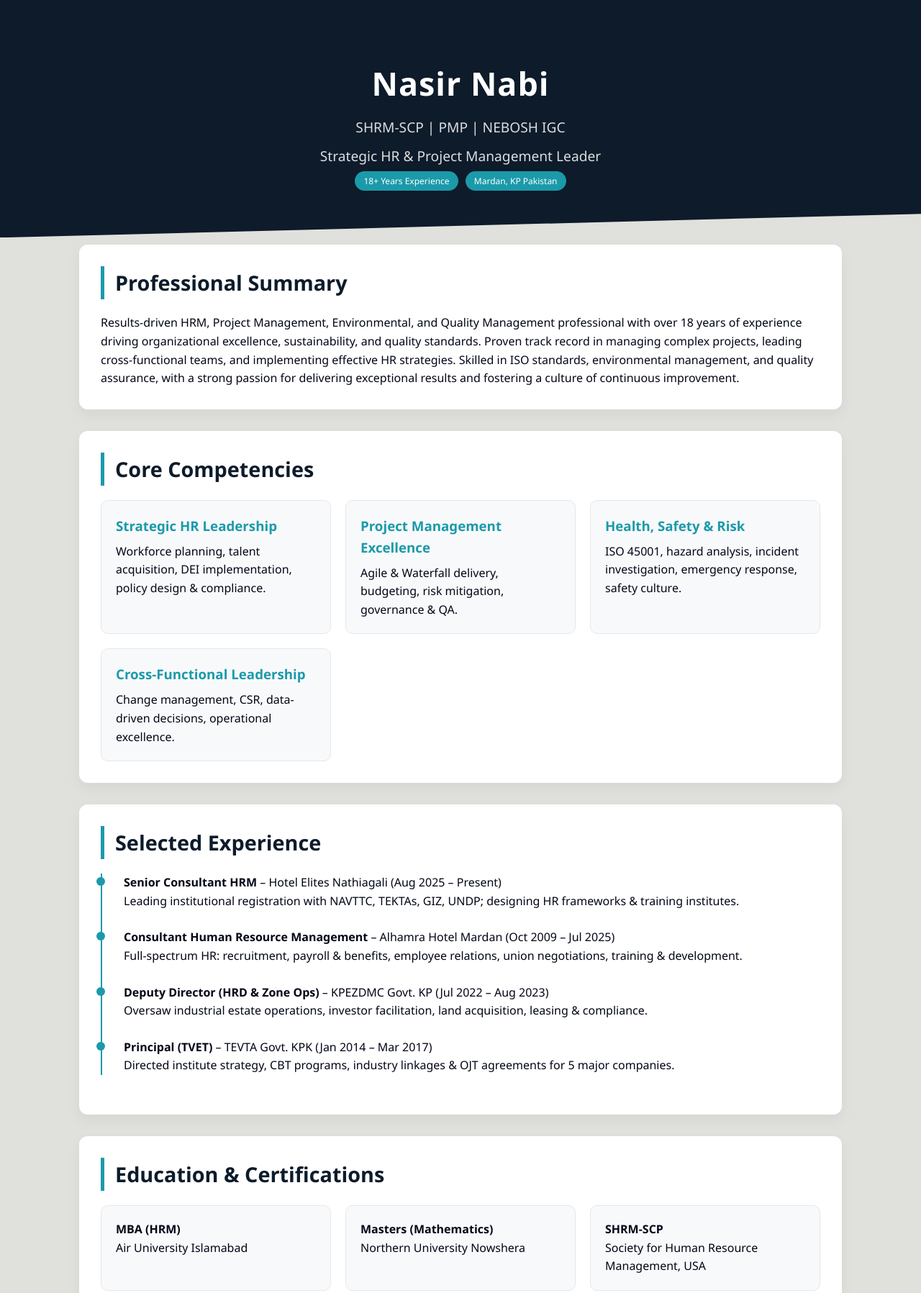
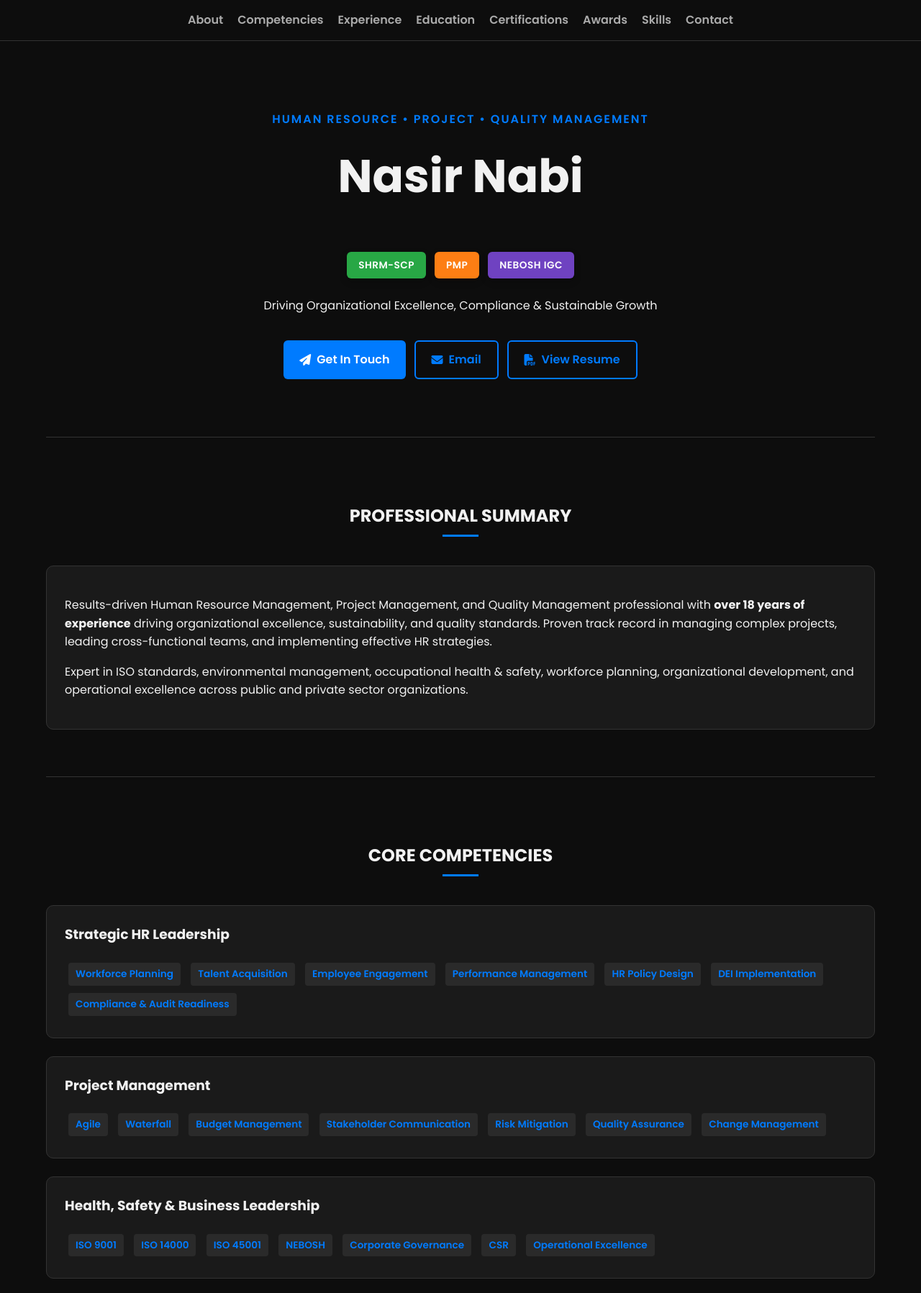
Before and after one commit to mahboobicp/nasirnabi, a plain HTML site: page index.html in a window 1280 px wide. Shown: the top 1797 px of the page at 72% size. Drawn offline with Linux system fonts and the light colour scheme.

Commit message:
Refactor index.html for improved structure and styling

```diff
--- a/index.html
+++ b/index.html
@@ -1,226 +1,407 @@
-
 <!DOCTYPE html>
 <html lang="en">
 <head>
 <meta charset="UTF-8">
-  <title>Nasir Nabi – Portfolio</title>
-  <meta name="viewport" content="width=device-width, initial-scale=1">
+<meta name="viewport" content="width=device-width, initial-scale=1.0">
+<title>Nasir Nabi | HR • Project • Quality Management Leader</title>
+
+<link href="https://fonts.googleapis.com/css2?family=Poppins:wght@300;400;600;700;800&display=swap" rel="stylesheet">
+<link rel="stylesheet" href="https://cdnjs.cloudflare.com/ajax/libs/font-awesome/6.5.1/css/all.min.css">
+
 <style>
-    :root {
-      --primary: #0d1b2a;
-      --accent: #1b9aaa;
-      --light: #e0e1dd;
-      --dark: #020617;
-      --muted: #415a77;
+:root{
+--bg:#0d0d0d;
+--text:#f1f1f1;
+--primary:#007bff;
+--card:#1a1a1a;
+--muted:#aaa;
+--border:#333;
+--green:#28a745;
+--orange:#fd7e14;
+--purple:#6f42c1;
 }
-    * {
-      box-sizing: border-box;
-      margin: 0;
-      padding: 0;
+
+body{
+margin:0;
+font-family:Poppins,sans-serif;
+background:var(--bg);
+color:var(--text);
+line-height:1.6;
 }
-    body {
-      font-family: "Segoe UI", Roboto, Helvetica, Arial, sans-serif;
-      background: var(--light);
-      color: var(--dark);
-      line-height: 1.6;
+
+.container{
+width:90%;
+max-width:1200px;
+margin:auto;
 }
-    a {
-      text-decoration: none;
-      color: inherit;
+
+h1,h2,h3{
+margin-top:0;
 }
-    header {
-      background: var(--primary);
-      color: #fff;
-      padding: 80px 20px 60px;
-      text-align: center;
-      clip-path: polygon(0 0, 100% 0, 100% 90%, 0 100%);
+
+h2{
+text-align:center;
+margin:50px 0;
+text-transform:uppercase;
+position:relative;
 }
-    header h1 {
-      font-size: 2.8rem;
-      letter-spacing: 1px;
+
+h2::after{
+content:"";
+width:50px;
+height:3px;
+background:var(--primary);
+position:absolute;
+bottom:-10px;
+left:50%;
+transform:translateX(-50%);
 }
-    header p {
-      font-size: 1.2rem;
-      margin-top: 10px;
-      opacity: 0.85;
+
+.section{
+padding:40px 0;
+border-top:1px solid var(--border);
 }
-    .badge {
-      display: inline-block;
-      background: var(--accent);
-      color: #fff;
-      padding: 4px 12px;
-      border-radius: 20px;
-      font-size: 0.75rem;
-      margin: 5px 3px;
+
+.card{
+background:var(--card);
+border:1px solid var(--border);
+border-radius:10px;
+padding:25px;
+margin-bottom:25px;
+transition:transform .3s,border-color .3s;
 }
-    .container {
-      max-width: 1100px;
-      margin: -40px auto 0;
-      padding: 20px;
+
+.card:hover{
+transform:translateY(-5px);
+border-color:var(--primary);
 }
-    section {
-      background: #fff;
-      margin: 30px 0;
-      padding: 30px;
-      border-radius: 12px;
-      box-shadow: 0 8px 20px rgba(0, 0, 0, 0.05);
+
+.header{
+position:sticky;
+top:0;
+background:var(--bg);
+border-bottom:1px solid var(--border);
+z-index:1000;
 }
-    h2 {
-      color: var(--primary);
-      margin-bottom: 20px;
-      font-size: 1.8rem;
-      border-left: 5px solid var(--accent);
-      padding-left: 15px;
+
+.nav{
+display:flex;
+justify-content:center;
+gap:20px;
+padding:15px;
+flex-wrap:wrap;
 }
-    .grid {
-      display: grid;
-      gap: 20px;
-      grid-template-columns: repeat(auto-fit, minmax(260px, 1fr));
+
+.nav a{
+color:var(--muted);
+text-decoration:none;
+font-weight:600;
 }
-    .card {
-      background: #f8f9fa;
-      padding: 20px;
-      border-radius: 10px;
-      border: 1px solid #e5e7eb;
+
+.nav a:hover{
+color:var(--primary);
 }
-    .card h3 {
-      color: var(--accent);
-      margin-bottom: 8px;
+
+.hero{
+text-align:center;
+padding:80px 0;
 }
-    .timeline {
-      position: relative;
-      padding-left: 30px;
-      border-left: 2px solid var(--accent);
+
+.hero h1{
+font-size:4em;
 }
-    .timeline li {
-      list-style: none;
-      margin-bottom: 25px;
-      position: relative;
+
+.role{
+color:var(--primary);
+letter-spacing:2px;
+font-weight:600;
 }
-    .timeline li::before {
-      content: "";
-      position: absolute;
-      left: -38px;
-      top: 5px;
-      width: 12px;
-      height: 12px;
-      border-radius: 50%;
-      background: var(--accent);
+
+/* Certification cards */
+.cert-badges{
+display:flex;
+justify-content:center;
+gap:12px;
+margin:25px 0;
+flex-wrap:wrap;
 }
-    .contact-bar {
-      display: flex;
-      flex-wrap: wrap;
-      gap: 20px;
-      justify-content: center;
-      margin-top: 20px;
+
+.cert{
+padding:8px 16px;
+border-radius:6px;
+font-weight:600;
+color:#fff;
+font-size:0.85em;
+letter-spacing:0.5px;
+box-shadow:0 4px 10px rgba(0,0,0,.25);
 }
-    .contact-bar a {
-      background: var(--accent);
-      color: #fff;
-      padding: 10px 20px;
-      border-radius: 25px;
-      transition: 0.3s;
+
+.cert.green{background:var(--green);}
+.cert.orange{background:var(--orange);}
+.cert.purple{background:var(--purple);}
+
+/* Buttons */
+.btns{
+display:flex;
+justify-content:center;
+gap:12px;
+flex-wrap:wrap;
+margin-top:35px;
 }
-    .contact-bar a:hover {
-      background: var(--muted);
+
+.btn{
+padding:12px 22px;
+border-radius:6px;
+font-weight:600;
+text-decoration:none;
+display:inline-flex;
+align-items:center;
+gap:8px;
+transition:all .3s;
 }
-    footer {
-      text-align: center;
-      padding: 30px 10px;
-      font-size: 0.9rem;
-      color: var(--muted);
+
+.primary{
+background:var(--primary);
+color:#fff;
 }
-    @media (max-width: 600px) {
-      header {
-        padding: 60px 15px 50px;
+
+.primary:hover{opacity:.9;}
+
+.secondary{
+border:2px solid var(--primary);
+color:var(--primary);
 }
-      header h1 {
-        font-size: 2.2rem;
+
+.secondary:hover{
+background:var(--primary);
+color:#fff;
 }
+
+.tag{
+display:inline-block;
+background:#2a2a2a;
+color:var(--primary);
+padding:5px 10px;
+border-radius:4px;
+margin:5px;
+font-size:.85em;
+font-weight:600;
 }
+
+.footer{
+text-align:center;
+padding:20px;
+border-top:1px solid var(--border);
+margin-top:40px;
+}
+
+ul{padding-left:18px;}
 </style>
 </head>
+
 <body>
 
-  <header>
-    <h1>Nasir Nabi</h1>
-    <p>SHRM-SCP | PMP | NEBOSH IGC</p>
-    <p>Strategic HR & Project Management Leader</p>
-    <span class="badge">18+ Years Experience</span>
-    <span class="badge">Mardan, KP Pakistan</span>
+<header class="header">
+<nav class="nav">
+<a href="#about">About</a>
+<a href="#competencies">Competencies</a>
+<a href="#experience">Experience</a>
+<a href="#education">Education</a>
+<a href="#certifications">Certifications</a>
+<a href="#awards">Awards</a>
+<a href="#skills">Skills</a>
+<a href="#contact">Contact</a>
+</nav>
 </header>
 
-  <div class="container">
-    <!-- About -->
-    <section>
-      <h2>Professional Summary</h2>
-      <p>Results-driven HRM, Project Management, Environmental, and Quality Management professional with over 18 years of experience driving organizational excellence, sustainability, and quality standards. Proven track record in managing complex projects, leading cross-functional teams, and implementing effective HR strategies. Skilled in ISO standards, environmental management, and quality assurance, with a strong passion for delivering exceptional results and fostering a culture of continuous improvement.</p>
-    </section>
+<section class="hero container">
+<p class="role">HUMAN RESOURCE • PROJECT • QUALITY MANAGEMENT</p>
+<h1>Nasir Nabi</h1>
 
-    <!-- Core Competencies -->
-    <section>
-      <h2>Core Competencies</h2>
-      <div class="grid">
-        <div class="card"><h3>Strategic HR Leadership</h3><p>Workforce planning, talent acquisition, DEI implementation, policy design & compliance.</p></div>
-        <div class="card"><h3>Project Management Excellence</h3><p>Agile & Waterfall delivery, budgeting, risk mitigation, governance & QA.</p></div>
-        <div class="card"><h3>Health, Safety & Risk</h3><p>ISO 45001, hazard analysis, incident investigation, emergency response, safety culture.</p></div>
-        <div class="card"><h3>Cross-Functional Leadership</h3><p>Change management, CSR, data-driven decisions, operational excellence.</p></div>
+<div class="cert-badges">
+<div class="cert green">SHRM-SCP</div>
+<div class="cert orange">PMP</div>
+<div class="cert purple">NEBOSH IGC</div>
+</div>
+
+<p>Driving Organizational Excellence, Compliance & Sustainable Growth</p>
+
+<div class="btns">
+<a href="#contact" class="btn primary">
+<i class="fas fa-paper-plane"></i> Get In Touch
+</a>
+
+<a href="mailto:akcentstyle71@gmail.com" class="btn secondary">
+<i class="fas fa-envelope"></i> Email
+</a>
+
+<a href="https://drive.google.com/file/d/1mkdfSUULX5RfZsGNi7vvzrZErvofB8K0/view?usp=sharing"
+   class="btn secondary"
+   target="_blank"
+   rel="noopener noreferrer">
+    <i class="fas fa-file-pdf"></i> View Resume
+</a>
 </div>
 </section>
 
-    <!-- Experience -->
-    <section>
-      <h2>Selected Experience</h2>
-      <ul class="timeline">
-        <li>
-          <strong>Senior Consultant HRM</strong> – Hotel Elites Nathiagali (Aug 2025 – Present)<br>
-          Leading institutional registration with NAVTTC, TEKTAs, GIZ, UNDP; designing HR frameworks & training institutes.
-        </li>
-        <li>
-          <strong>Consultant Human Resource Management</strong> – Alhamra Hotel Mardan (Oct 2009 – Jul 2025)<br>
-          Full-spectrum HR: recruitment, payroll & benefits, employee relations, union negotiations, training & development.
-        </li>
-        <li>
-          <strong>Deputy Director (HRD & Zone Ops)</strong> – KPEZDMC Govt. KP (Jul 2022 – Aug 2023)<br>
-          Oversaw industrial estate operations, investor facilitation, land acquisition, leasing & compliance.
-        </li>
-        <li>
-          <strong>Principal (TVET)</strong> – TEVTA Govt. KPK (Jan 2014 – Mar 2017)<br>
-          Directed institute strategy, CBT programs, industry linkages & OJT agreements for 5 major companies.
-        </li>
-      </ul>
-    </section>
-
-    <!-- Education & Certifications -->
-    <section>
-      <h2>Education & Certifications</h2>
-      <div class="grid">
-        <div class="card"><strong>MBA (HRM)</strong><br>Air University Islamabad</div>
-        <div class="card"><strong>Masters (Mathematics)</strong><br>Northern University Nowshera</div>
-        <div class="card"><strong>SHRM-SCP</strong><br>Society for Human Resource Management, USA</div>
-        <div class="card"><strong>PMP®</strong><br>Project Management Institute, USA</div>
-        <div class="card"><strong>NEBOSH IGC</strong><br>National Examination Board, UK</div>
-        <div class="card"><strong>KAB Certified Trainer</strong><br>EU & TUSDEC</div>
+<section id="about" class="section container">
+<h2>Professional Summary</h2>
+<div class="card">
+<p>
+Results-driven Human Resource Management, Project Management, and Quality Management professional with
+<strong>over 18 years of experience</strong> driving organizational excellence, sustainability, and quality standards.
+Proven track record in managing complex projects, leading cross-functional teams, and implementing effective HR strategies.
+</p>
+<p>
+Expert in ISO standards, environmental management, occupational health & safety, workforce planning, organizational development,
+and operational excellence across public and private sector organizations.
+</p>
 </div>
 </section>
 
-    <!-- Contact -->
-    <section>
-      <h2>Contact</h2>
-      <div class="contact-bar">
-        <a href="tel:+923319069388">📱 +92 331 906 9388</a>
-        <a href="mailto:akcentstyle71@gmail.com">✉️ Email</a>
-        <a href="https://wa.me/923319069388" target="_blank">WhatsApp</a>
+<section id="competencies" class="section container">
+<h2>Core Competencies</h2>
+
+<div class="card">
+<h3>Strategic HR Leadership</h3>
+<span class="tag">Workforce Planning</span>
+<span class="tag">Talent Acquisition</span>
+<span class="tag">Employee Engagement</span>
+<span class="tag">Performance Management</span>
+<span class="tag">HR Policy Design</span>
+<span class="tag">DEI Implementation</span>
+<span class="tag">Compliance & Audit Readiness</span>
+</div>
+
+<div class="card">
+<h3>Project Management</h3>
+<span class="tag">Agile</span>
+<span class="tag">Waterfall</span>
+<span class="tag">Budget Management</span>
+<span class="tag">Stakeholder Communication</span>
+<span class="tag">Risk Mitigation</span>
+<span class="tag">Quality Assurance</span>
+<span class="tag">Change Management</span>
+</div>
+
+<div class="card">
+<h3>Health, Safety & Business Leadership</h3>
+<span class="tag">ISO 9001</span>
+<span class="tag">ISO 14000</span>
+<span class="tag">ISO 45001</span>
+<span class="tag">NEBOSH</span>
+<span class="tag">Corporate Governance</span>
+<span class="tag">CSR</span>
+<span class="tag">Operational Excellence</span>
 </div>
 </section>
+
+<section id="experience" class="section container">
+<h2>Professional Experience</h2>
+
+<div class="card">
+<h3>Senior Consultant – HRM & Organizational Development</h3>
+<p><em>Hotel Elites, Nathiagali | Aug 2025 – Present</em></p>
+<ul>
+<li>Lead institutional registration and compliance initiatives with NAVTTC, Ministry for Federal Education, TEVTAs, and provincial authorities</li>
+<li>Established and managed Training & Development Institute with GIZ, UNDP, and international development agencies</li>
+<li>Strengthened HR frameworks, policies, performance management, and succession planning</li>
+</ul>
 </div>
 
-  <footer>
-    © <span id="yr"></span> Nasir Nabi. Crafted with care.
+<div class="card">
+<h3>Consultant – Human Resource Management</h3>
+<p><em>Alhamra Hotel, Mardan | Oct 2009 – Jul 2025</em></p>
+<ul>
+<li>Directed hiring processes including Executive Committee Members</li>
+<li>Managed benefits, wage administration, appraisals, and manpower budgets</li>
+<li>Implemented safety programs, grievance handling, and union negotiations</li>
+</ul>
+</div>
+
+<div class="card">
+<h3>Deputy Director (BPS-18) – HRD & Zone Operations</h3>
+<p><em>KPEZDMC, Government of KP | Jul 2022 – Aug 2023</em></p>
+<ul>
+<li>Oversaw industrial estate operations and revival of sick units</li>
+<li>Managed leases, utilities, contracts, and budgeting activities</li>
+</ul>
+</div>
+
+<div class="card">
+<h3>Assistant Director (BPS-17) – TVET</h3>
+<p><em>KPEZDMC | May 2017 – Jul 2022</em></p>
+<ul>
+<li>Led demand-driven vocational training programs</li>
+<li>Developed industry linkages for placements and OJT</li>
+</ul>
+</div>
+
+<div class="card">
+<h3>Earlier Roles</h3>
+<ul>
+<li>Principal — TEVTA KP</li>
+<li>Admin & Finance Officer — Amazon Corporation</li>
+<li>Administrator — Universal Institute of Technology</li>
+<li>Trainee Consultant — EQMC (ISO Systems)</li>
+</ul>
+</div>
+</section>
+
+<section id="education" class="section container">
+<h2>Education</h2>
+<div class="card">
+<p><strong>MSc Mathematics</strong> — Northern University (2012)</p>
+<p><strong>MBA (HRM)</strong> — Air University Islamabad (2007)</p>
+<p><strong>BSc</strong> — University of Peshawar (2005)</p>
+</div>
+</section>
+
+<section id="certifications" class="section container">
+<h2>Professional Certifications</h2>
+<div class="card">
+<ul>
+<li>SHRM-SCP — Society for Human Resource Management (USA)</li>
+<li>PMP — NAVTTC Pakistan</li>
+<li>NEBOSH International General Certificate (UK)</li>
+<li>KAB Certified Trainer — EU & TUSDEC</li>
+</ul>
+</div>
+</section>
+
+<section id="awards" class="section container">
+<h2>Awards & Distinctions</h2>
+<div class="card">
+<ul>
+<li>Young Entrepreneurial Award — YES Network Pakistan</li>
+<li>Best Teacher / Administrator Award</li>
+<li>Skilled Training Award — Mehcon International</li>
+<li>Best Debates Award — PAK-TURK International Schools</li>
+</ul>
+</div>
+</section>
+
+<section id="skills" class="section container">
+<h2>Technical & Language Skills</h2>
+<div class="card">
+<p><strong>Languages:</strong> English, Urdu, Arabic, Pashto</p>
+<p><strong>IT Skills:</strong> Microsoft Office (Professional), Windows 10/11, Hardware & Troubleshooting, Networking, Internet Applications</p>
+<p><strong>Standards:</strong> ISO 9001, ISO 14000, ISO 45001</p>
+</div>
+</section>
+
+<section id="contact" class="section container">
+<h2>Contact</h2>
+<div class="card">
+<p><i class="fas fa-phone"></i> +92-331-9069388</p>
+<p><i class="fas fa-envelope"></i> akcentstyle71@gmail.com</p>
+<p><i class="fas fa-location-dot"></i> Mardan, KP, Pakistan</p>
+</div>
+</section>
+
+<footer class="footer">
+<p>© 2025 Nasir Nabi — All Rights Reserved</p>
 </footer>
 
-  <script>
-    document.getElementById('yr').textContent = new Date().getFullYear();
-  </script>
 </body>
 </html>
```
Lines whose indentation alone changed are shown as unchanged.
